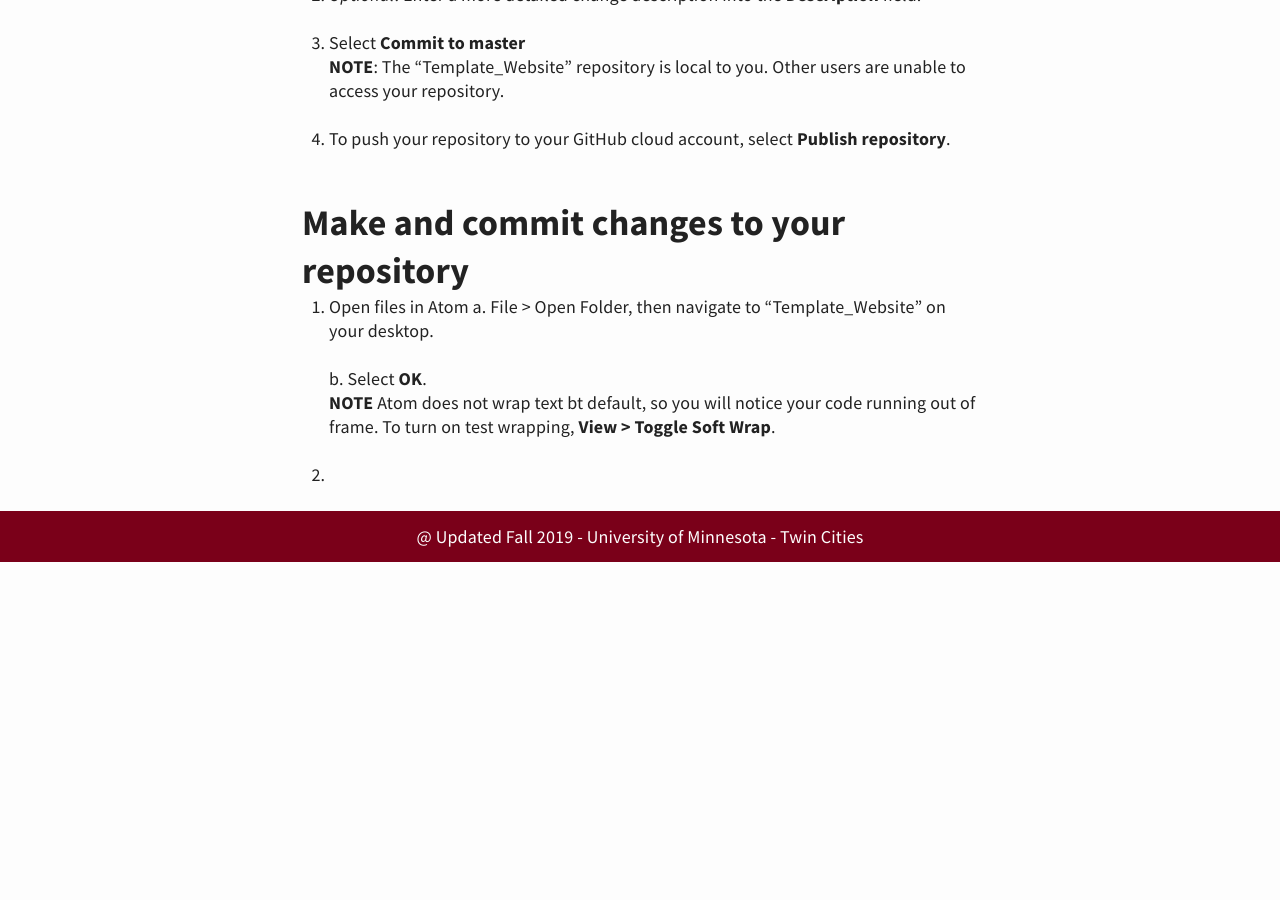
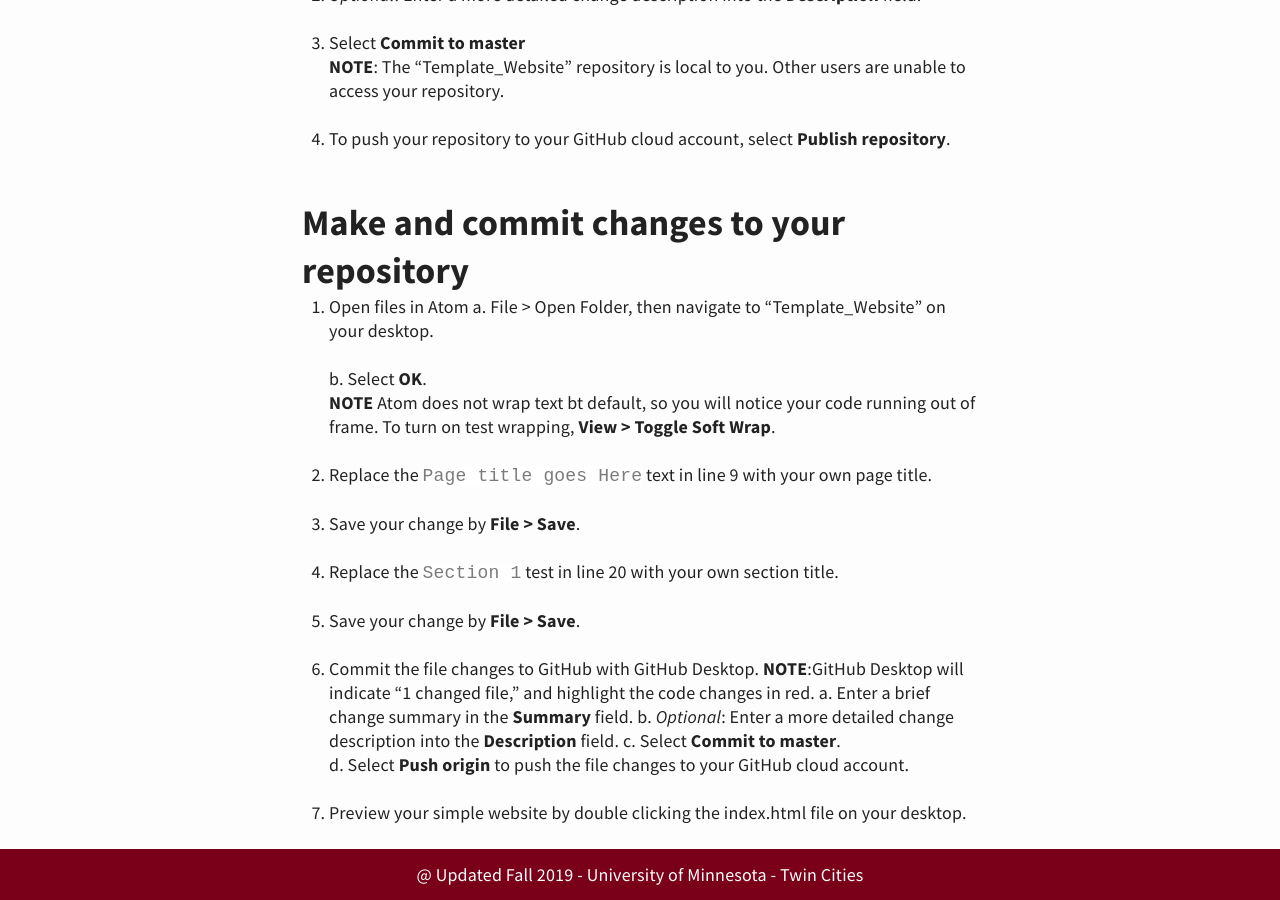
Before and after one commit to kristinashirk/digital-tech, a Jekyll site: the page built from _posts/2019-09-02-git and GitHub.md, in a window 1280 px wide and 900 px high, scrolled down 3140 px. Built offline with Jekyll 4.4.1, drawn with Linux system fonts in a browser that asks for light colours; before the commit the page ends 3702 px from its top, so only the background shows below that.

Commit message:
Adding a final section

```diff
--- a/_posts/2019-09-02-git and GitHub.md
+++ b/_posts/2019-09-02-git and GitHub.md
@@ -92,4 +92,19 @@ To commit the changes:
     b. Select **OK**.
     **NOTE** Atom does not wrap text bt default, so you will notice your code running out of frame. To turn on test wrapping, **View > Toggle Soft Wrap**.
 
-2.
+2. Replace the `Page title goes Here` text in line 9 with your own page title.
+
+3. Save your change by **File > Save**.
+
+4. Replace the `Section 1` test in line 20 with your own section title.
+
+5. Save your change by **File > Save**.
+
+6. Commit the file changes to GitHub with GitHub Desktop.
+**NOTE**:GitHub Desktop will indicate "1 changed file," and highlight the code changes in red.
+	a. Enter a brief change summary in the **Summary** field.
+    b. *Optional*: Enter a more detailed change description into the **Description** field.
+    c. Select **Commit to master**.
+    d. Select **Push origin** to push the file changes to your GitHub cloud account.
+
+7. Preview your simple website by double clicking the index.html file on your desktop.
```
